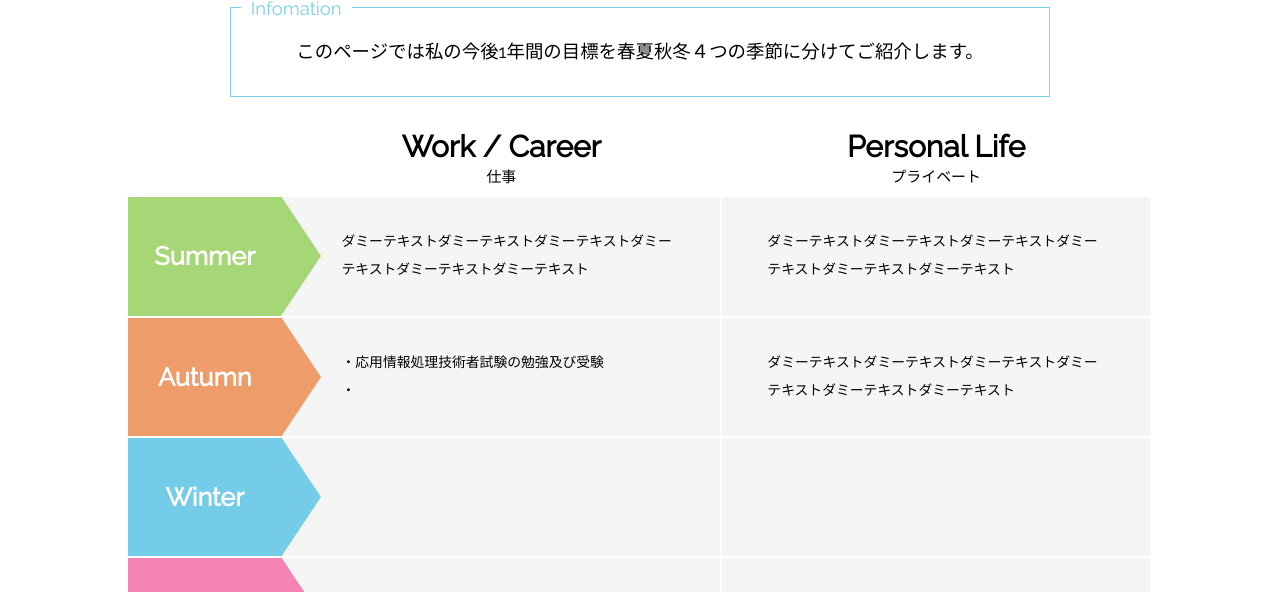
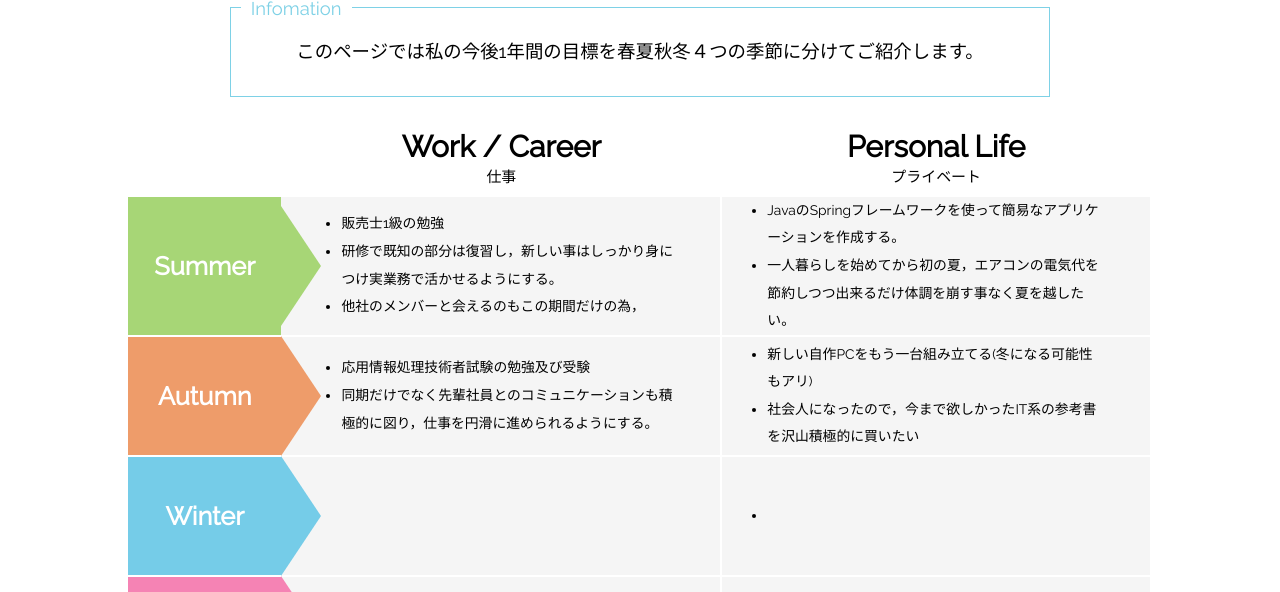
Before and after one commit to MURAMASA2470/training-mypage, a plain HTML site: page html/target.html in a window 1280 px wide. Shown: the part 208-800 px from the top of the page. Drawn offline with Linux system fonts and the light colour scheme.

Commit message:
目標の文章を追記

```diff
--- a/html/target.html
+++ b/html/target.html
@@ -49,21 +49,43 @@
                         <tbody>
                             <tr class="summer">
                                 <td>Summer</td>
-                                <td class="col-work">ダミーテキストダミーテキストダミーテキストダミーテキストダミーテキストダミーテキスト</td>
-                                <td class="col-personal">ダミーテキストダミーテキストダミーテキストダミーテキストダミーテキストダミーテキスト</td>
+                                <td class="col-work">
+                                    <ul>
+                                        <li>販売士1級の勉強</li>
+                                        <li>研修で既知の部分は復習し，新しい事はしっかり身につけ実業務で活かせるようにする。</li>
+                                        <li>他社のメンバーと会えるのもこの期間だけの為，</li>
+                                    </ul>
+                                </td>
+                                <td class="col-personal">
+                                    <ul>
+                                        <li>JavaのSpringフレームワークを使って簡易なアプリケーションを作成する。</li>
+                                        <li>一人暮らしを始めてから初の夏，エアコンの電気代を節約しつつ出来るだけ体調を崩す事なく夏を越したい。</li>
+                                    </ul>
+                                </td>
                             </tr>
                             <tr class="autumn">
                                 <td>Autumn</td>
                                 <td class="col-work">
-                                    ・応用情報処理技術者試験の勉強及び受験<br>
-                                    ・
+                                    <ul>
+                                        <li>応用情報処理技術者試験の勉強及び受験</li>
+                                        <li>同期だけでなく先輩社員とのコミュニケーションも積極的に図り，仕事を円滑に進められるようにする。</li>
+                                    </ul>
                                 </td>
-                                <td class="col-personal">ダミーテキストダミーテキストダミーテキストダミーテキストダミーテキストダミーテキスト</td>
+                                <td class="col-personal">
+                                    <ul>
+                                        <li>新しい自作PCをもう一台組み立てる(冬になる可能性もアリ)</li>
+                                        <li>社会人になったので，今まで欲しかったIT系の参考書を沢山積極的に買いたい</li>
+                                    </ul>
+                                </td>
                             </tr>
                             <tr class="winter">
                                 <td>Winter</td>
                                 <td class="col-work"></td>
-                                <td class="col-personal"></td>
+                                <td class="col-personal">
+                                    <ul>
+                                        <li></li>
+                                    </ul>
+                                </td>
                             </tr>
                             <tr class="spring">
                                 <td>Spring</td>
```
